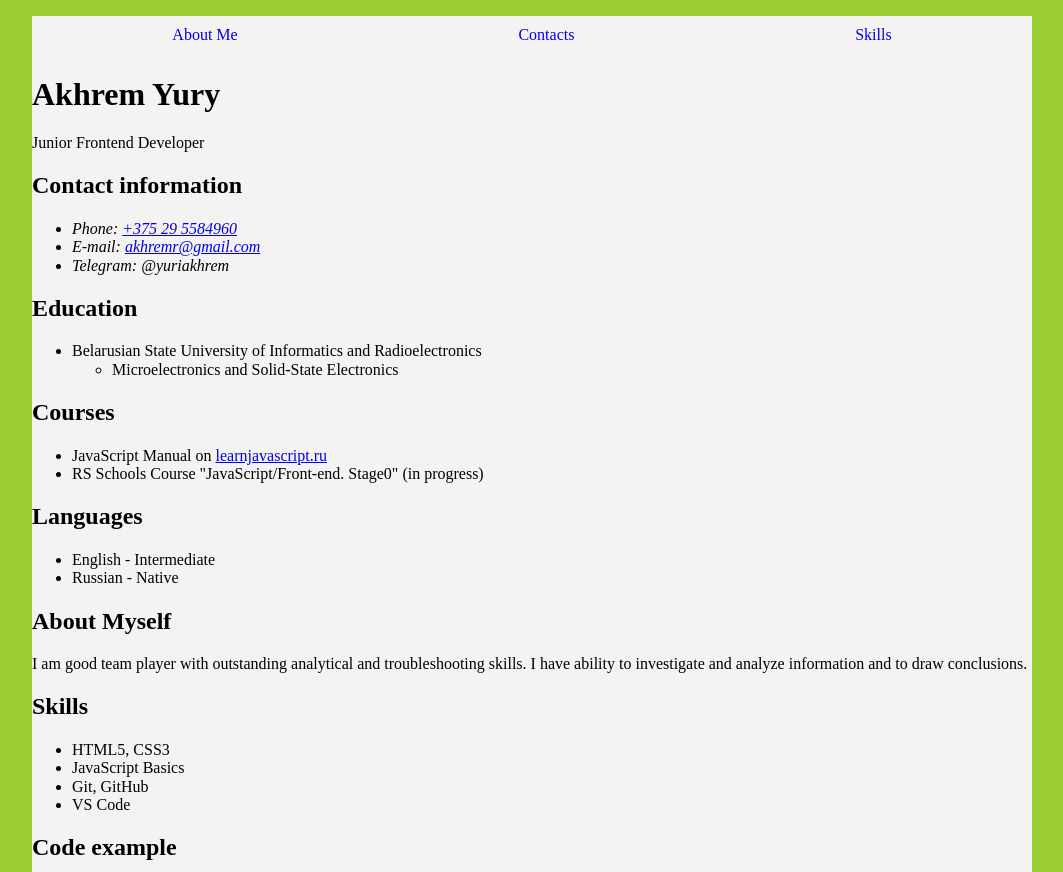
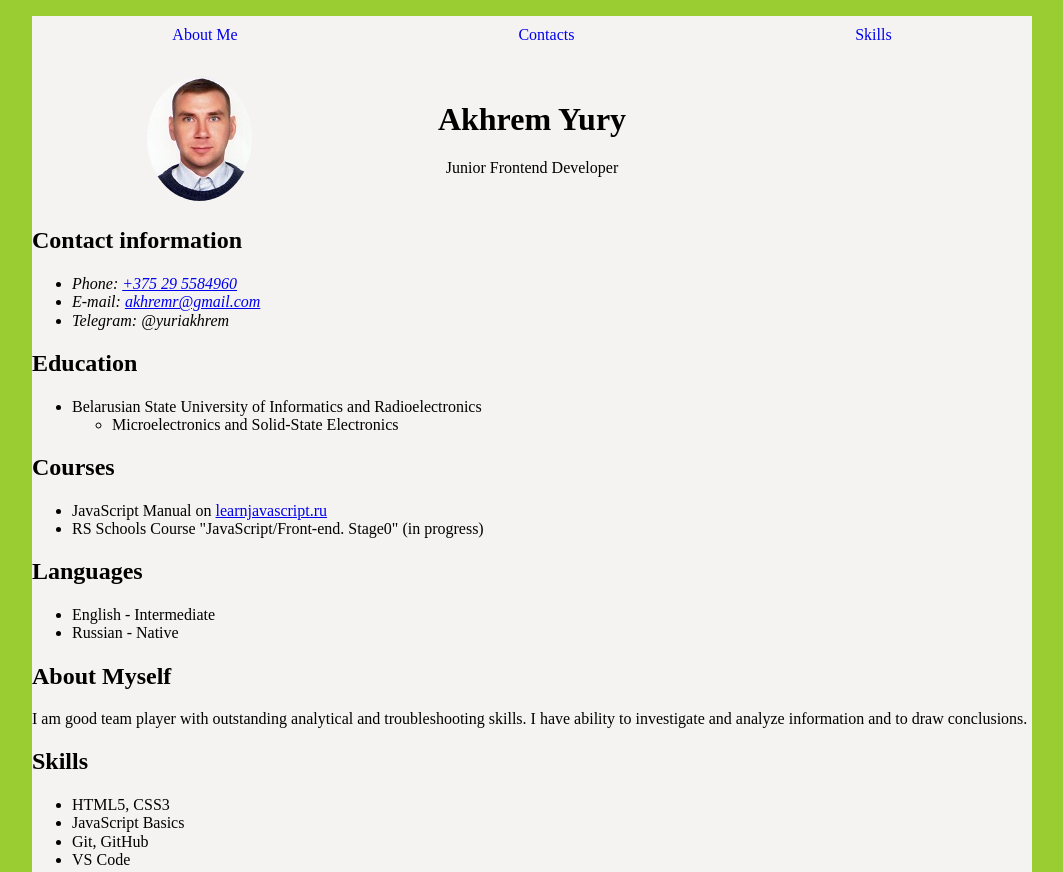
Before and after one commit to akhremYuri/rsschool-cv, a plain HTML site: page index.html in a window 1280 px wide. Shown: the top 872 px of the page, without its empty margins (108-1171 px from the left). Drawn offline with Linux system fonts and the light colour scheme.

Commit message:
feat: add header style

```diff
--- a/index.html
+++ b/index.html
@@ -18,9 +18,17 @@
         </ul>
       </nav>
       <header>
+        <img
+          class="my-photo"
+          src="images/logo_cv.jpg"
+          width="105"
+          height="125"
+          alt="photo"
+        />
         <h1>Akhrem Yury</h1>
         <p>Junior Frontend Developer</p>
       </header>
+      <div class="data-container">
         <aside>
           <section>
             <h2 id="contacts">Contact information</h2>
@@ -28,7 +36,8 @@
               <ul>
                 <li>Phone: <a href="tel:+375295584960">+375 29 5584960</a></li>
                 <li>
-                E-mail: <a href="mailto:akhremr@gmail.com">akhremr@gmail.com</a>
+                  E-mail:
+                  <a href="mailto:akhremr@gmail.com">akhremr@gmail.com</a>
                 </li>
                 <li>Telegram: @yuriakhrem</li>
               </ul>
@@ -106,6 +115,7 @@
             </ul>
           </section>
         </main>
+      </div>
       <footer></footer>
     </div>
   </body>
--- a/styles/style.css
+++ b/styles/style.css
@@ -18,3 +18,23 @@ body {
 .nav-bar a {
   text-decoration: none;
 }
+
+header {
+  text-align: center;
+  position: relative;
+}
+
+.my-photo {
+  border-radius: 50%;
+  position: absolute;
+  left: 65px;
+  margin: 0 50px;
+}
+
+h1 {
+  padding-top: 25px;
+}
+
+.data-container {
+  margin: 50px 0;
+}
```
Also changed, not shown: images/logo_cv.jpg (added). Lines whose indentation alone changed are shown as unchanged.
